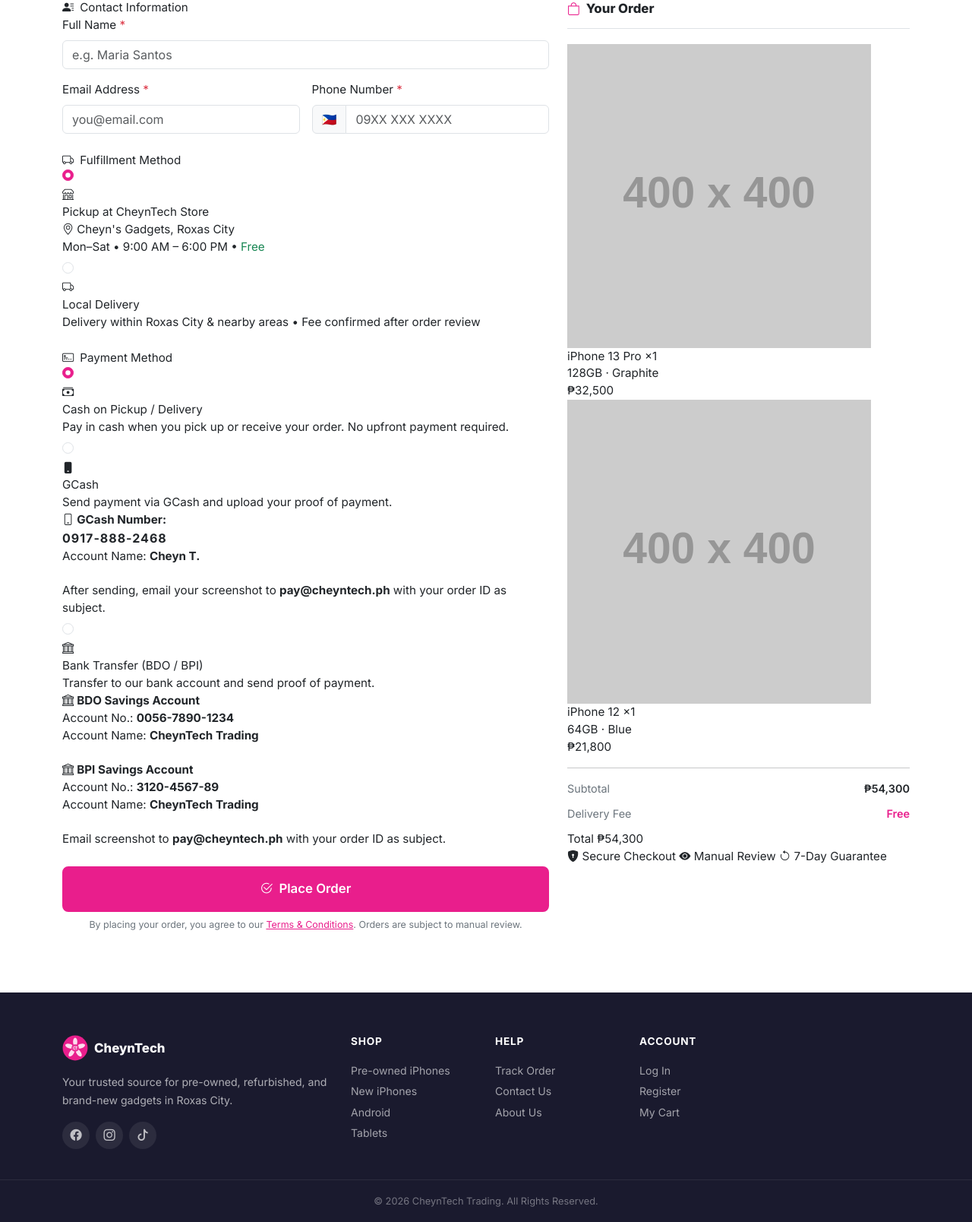
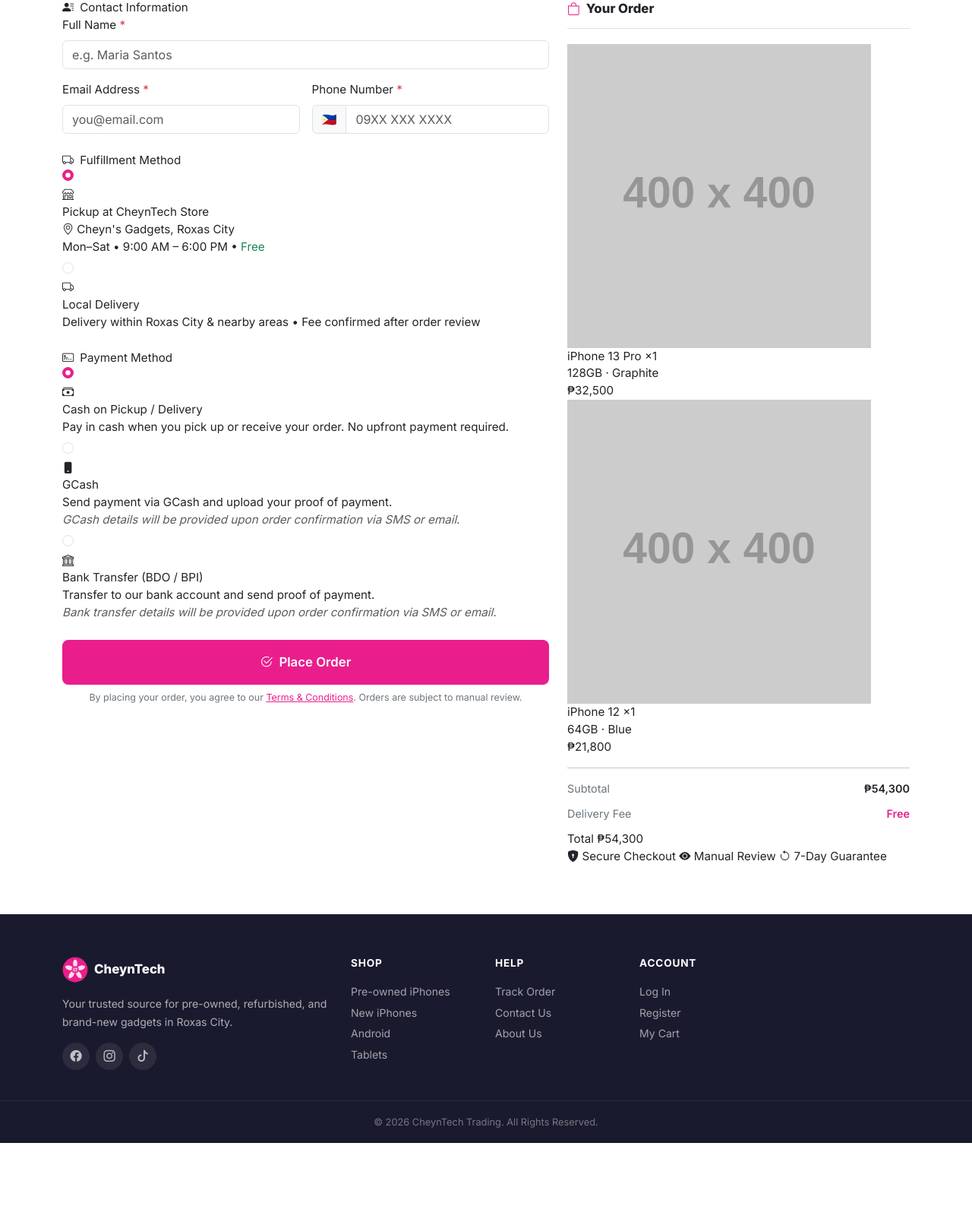
Before and after one commit to yomama123445/cheyntech, a PHP site: page /checkout.php in a window 1280 px wide. Shown: the part 223-1831 px from the top of the page at 76% size. After the commit the page ends 1727 px from the top, so only its background shows below. Run offline with PHP 8.4, Linux system fonts and the light colour scheme; grey boxes labelled with a size stand in for pictures from a placeholder-image service; some libraries are stand-ins or nearby versions.

Commit message:
made changes to three files

```diff
--- a/checkout.php
+++ b/checkout.php
@@ -139,11 +139,7 @@ require 'includes/header.php';
                     <div class="radio-label">GCash</div>
                     <div class="radio-sub">Send payment via GCash and upload your proof of payment.</div>
                     <div id="gcashInfo" class="payment-info-box">
-                      <strong><i class="bi bi-phone me-1"></i>GCash Number:</strong><br>
-                      <span class="payment-number">0917-888-2468</span><br>
-                      Account Name: <strong>Cheyn T.</strong><br>
-                      <br>
-                      After sending, email your screenshot to <strong>pay@cheyntech.ph</strong> with your order ID as subject.
+                      <span class="text-muted fst-italic">GCash details will be provided upon order confirmation via SMS or email.</span>
                     </div>
                   </div>
                 </label>
@@ -156,15 +152,7 @@ require 'includes/header.php';
                     <div class="radio-label">Bank Transfer (BDO / BPI)</div>
                     <div class="radio-sub">Transfer to our bank account and send proof of payment.</div>
                     <div id="bankInfo" class="payment-info-box">
-                      <strong><i class="bi bi-bank me-1"></i>BDO Savings Account</strong><br>
-                      Account No.: <strong>0056-7890-1234</strong><br>
-                      Account Name: <strong>CheynTech Trading</strong><br>
-                      <br>
-                      <strong><i class="bi bi-bank me-1"></i>BPI Savings Account</strong><br>
-                      Account No.: <strong>3120-4567-89</strong><br>
-                      Account Name: <strong>CheynTech Trading</strong><br>
-                      <br>
-                      Email screenshot to <strong>pay@cheyntech.ph</strong> with your order ID as subject.
+                      <span class="text-muted fst-italic">Bank transfer details will be provided upon order confirmation via SMS or email.</span>
                     </div>
                   </div>
                 </label>
```
Also changed, not shown: assets/js/index.js (+7 -2 lines), index.php (+4 -4 lines).
